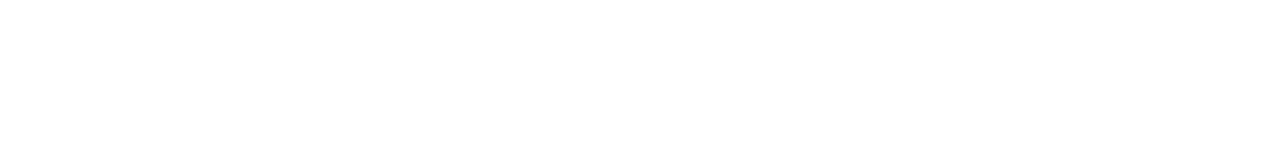
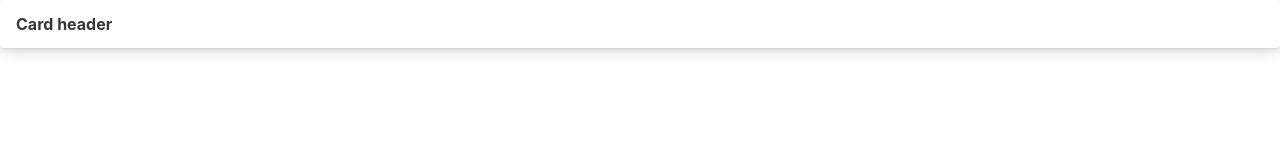
Before and after one commit to SherryK1103/50-States-Flash-Facts, a plain HTML site: page index.html in a window 1280 px wide. Drawn offline with nearby package versions, Linux system fonts and the light colour scheme.

Commit message:
linked bulma and added first card to test

```diff
--- a/index.html
+++ b/index.html
@@ -4,11 +4,26 @@
     <meta charset="UTF-8" />
     <meta name="viewport" content="width=device-width, initial-scale=1.0" />
     <link rel="stylesheet" type="text/css" href="./assets/css/style.css" />
+    <link
+      rel="stylesheet"
+      href="https://cdn.jsdelivr.net/npm/bulma@0.9.4/css/bulma.min.css"
+    />
     <title>Document</title>
   </head>
   <body>
     <header></header>
-    <main></main>
+    <main>
+      <div class="card">
+        <header class="card-header">
+          <p class="card-header-title">Card header</p>
+          <button class="card-header-icon" aria-label="more options">
+            <span class="icon">
+              <i class="fas fa-angle-down" aria-hidden="true"></i>
+            </span>
+          </button>
+        </header>
+      </div>
+    </main>
 
     <footer></footer>
 
```
